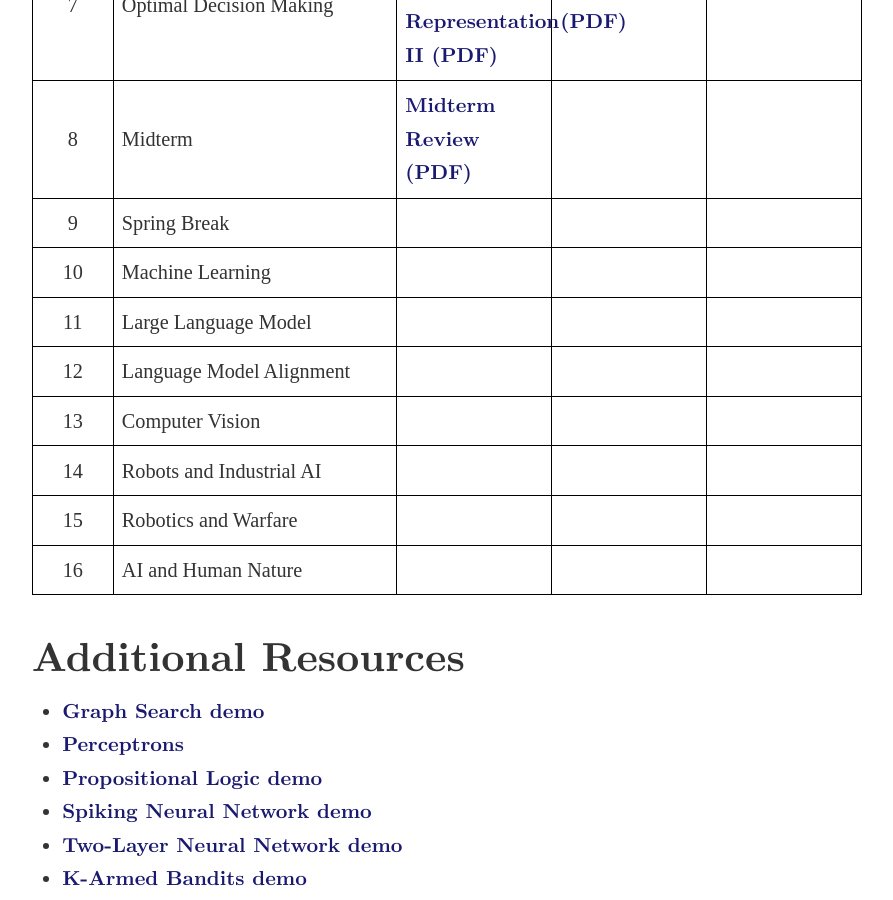
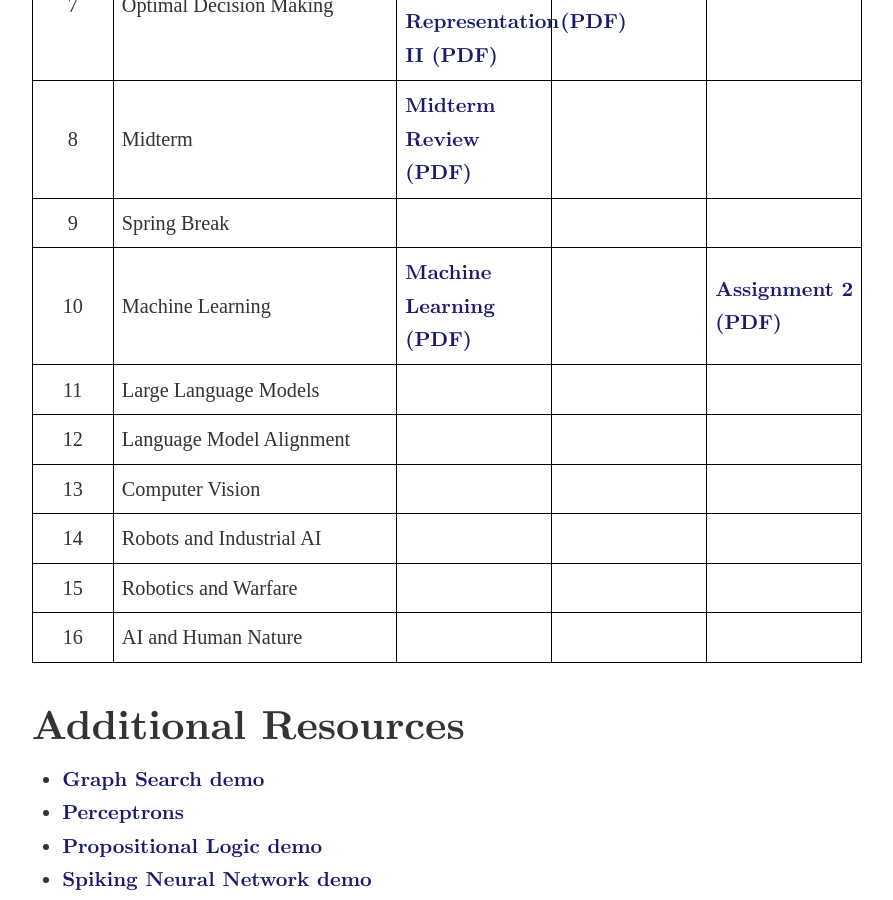
Before and after one commit to RichardKelley/richardkelley.github.io, a Jekyll site: the page built from ai109.md, in a window 1280 px wide and 900 px high, scrolled down 2401 px. Shown: the whole window, without its empty margins (193-1086 px from the left). Built offline with Jekyll 4.4.1, drawn with Linux system fonts in a browser that asks for light colours; some web fonts are replaced.

Commit message:
Updated AI109 schedule.

```diff
--- a/ai109.md
+++ b/ai109.md
@@ -107,13 +107,13 @@ The course is open to all students and does not require any computational backgr
     <tr>
       <td style="border: 1px solid #000; padding: 0.4em; text-align: center; width: 4em;">10</td>
       <td style="border: 1px solid #000; padding: 0.4em;">Machine Learning</td>
+      <td style="border: 1px solid #000; padding: 0.4em;"><a href="/AI109_slides/week-10/machine-learning-1.pdf" target="_blank">Machine Learning (PDF)</a></td>
       <td style="border: 1px solid #000; padding: 0.4em;"></td>
-      <td style="border: 1px solid #000; padding: 0.4em;"></td>
-      <td style="border: 1px solid #000; padding: 0.4em;"></td>
+      <td style="border: 1px solid #000; padding: 0.4em;"><a href="/AI109_slides/week-10/assignment2.pdf" target="_blank">Assignment 2 (PDF)</a></td>
     </tr>
     <tr>
       <td style="border: 1px solid #000; padding: 0.4em; text-align: center; width: 4em;">11</td>
-      <td style="border: 1px solid #000; padding: 0.4em;">Large Language Model</td>
+      <td style="border: 1px solid #000; padding: 0.4em;">Large Language Models</td>
       <td style="border: 1px solid #000; padding: 0.4em;"></td>
       <td style="border: 1px solid #000; padding: 0.4em;"></td>
       <td style="border: 1px solid #000; padding: 0.4em;"></td>
```
